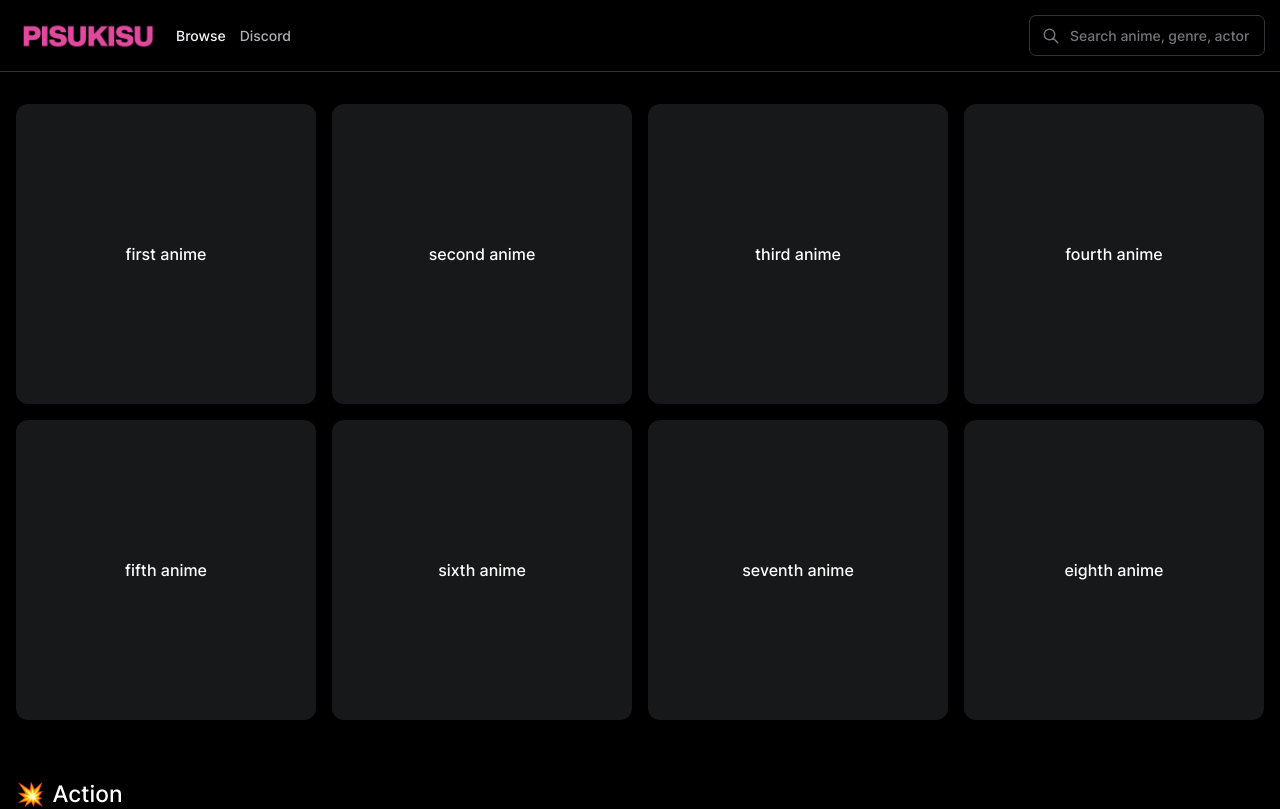
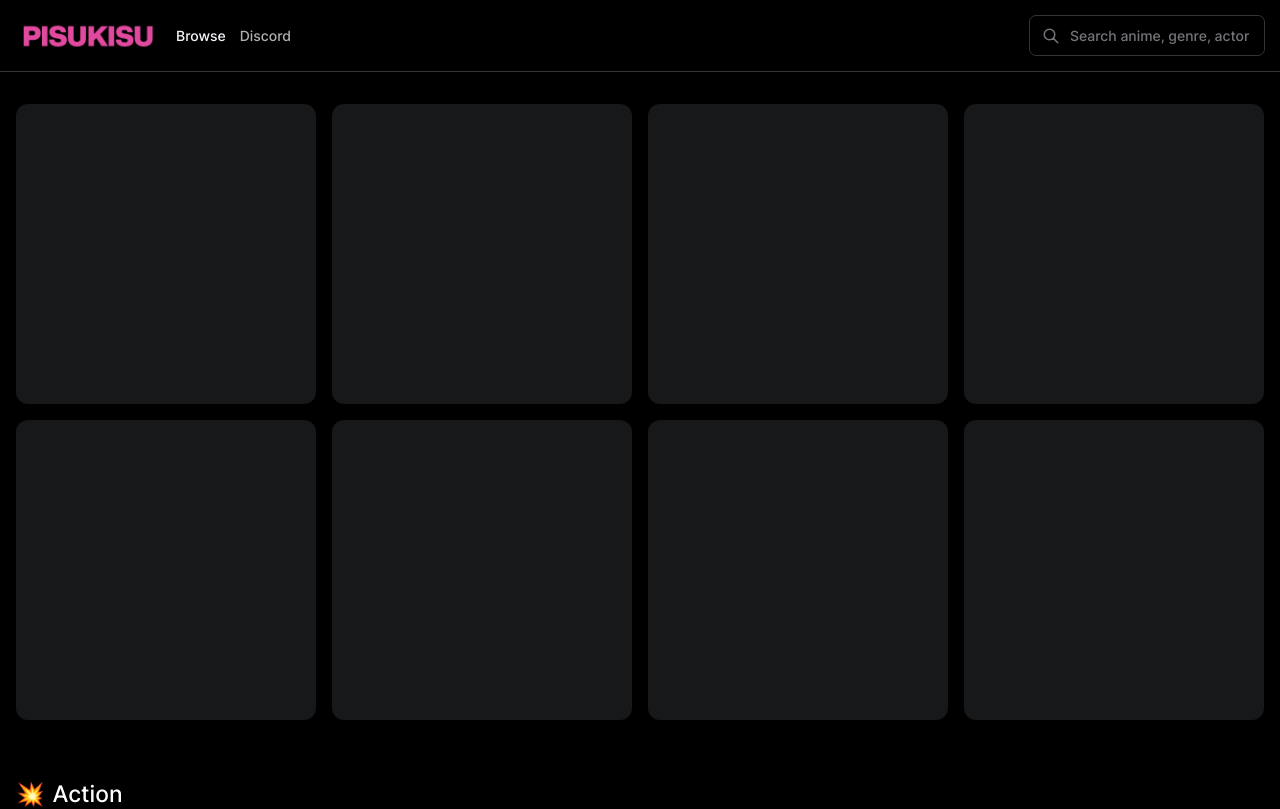
Before and after one commit to mrberenben/pisukisu, a React app: page / in a window 1280 px wide. Shown: the top 809 px of the page. Built offline with nearby package versions, Linux system fonts and the light colour scheme.

Commit message:
deploy vercel

```diff
--- a/src/components/pages/home/Banner.tsx
+++ b/src/components/pages/home/Banner.tsx
@@ -3,14 +3,14 @@ import styles from "static/styles/components/pages/home/Banner.module.css";
 const Banner = () => {
   return (
     <div className={styles.banner}>
-      <div className={`${styles.anime_poster} ${styles.anime_poster_first}`}>first anime</div>
-      <div className={`${styles.anime_poster} ${styles.anime_poster_second}`}>second anime</div>
-      <div className={`${styles.anime_poster} ${styles.anime_poster_third}`}>third anime</div>
-      <div className={`${styles.anime_poster} ${styles.anime_poster_fourth}`}>fourth anime</div>
-      <div className={`${styles.anime_poster} ${styles.anime_poster_fifth}`}>fifth anime</div>
-      <div className={`${styles.anime_poster} ${styles.anime_poster_sixth}`}>sixth anime</div>
-      <div className={`${styles.anime_poster} ${styles.anime_poster_seventh}`}>seventh anime</div>
-      <div className={`${styles.anime_poster} ${styles.anime_poster_eighth}`}>eighth anime</div>
+      <div className={`${styles.anime_poster} ${styles.anime_poster_first}`}></div>
+      <div className={`${styles.anime_poster} ${styles.anime_poster_second}`}></div>
+      <div className={`${styles.anime_poster} ${styles.anime_poster_third}`}></div>
+      <div className={`${styles.anime_poster} ${styles.anime_poster_fourth}`}></div>
+      <div className={`${styles.anime_poster} ${styles.anime_poster_fifth}`}></div>
+      <div className={`${styles.anime_poster} ${styles.anime_poster_sixth}`}></div>
+      <div className={`${styles.anime_poster} ${styles.anime_poster_seventh}`}></div>
+      <div className={`${styles.anime_poster} ${styles.anime_poster_eighth}`}></div>
     </div>
   );
 };
```
